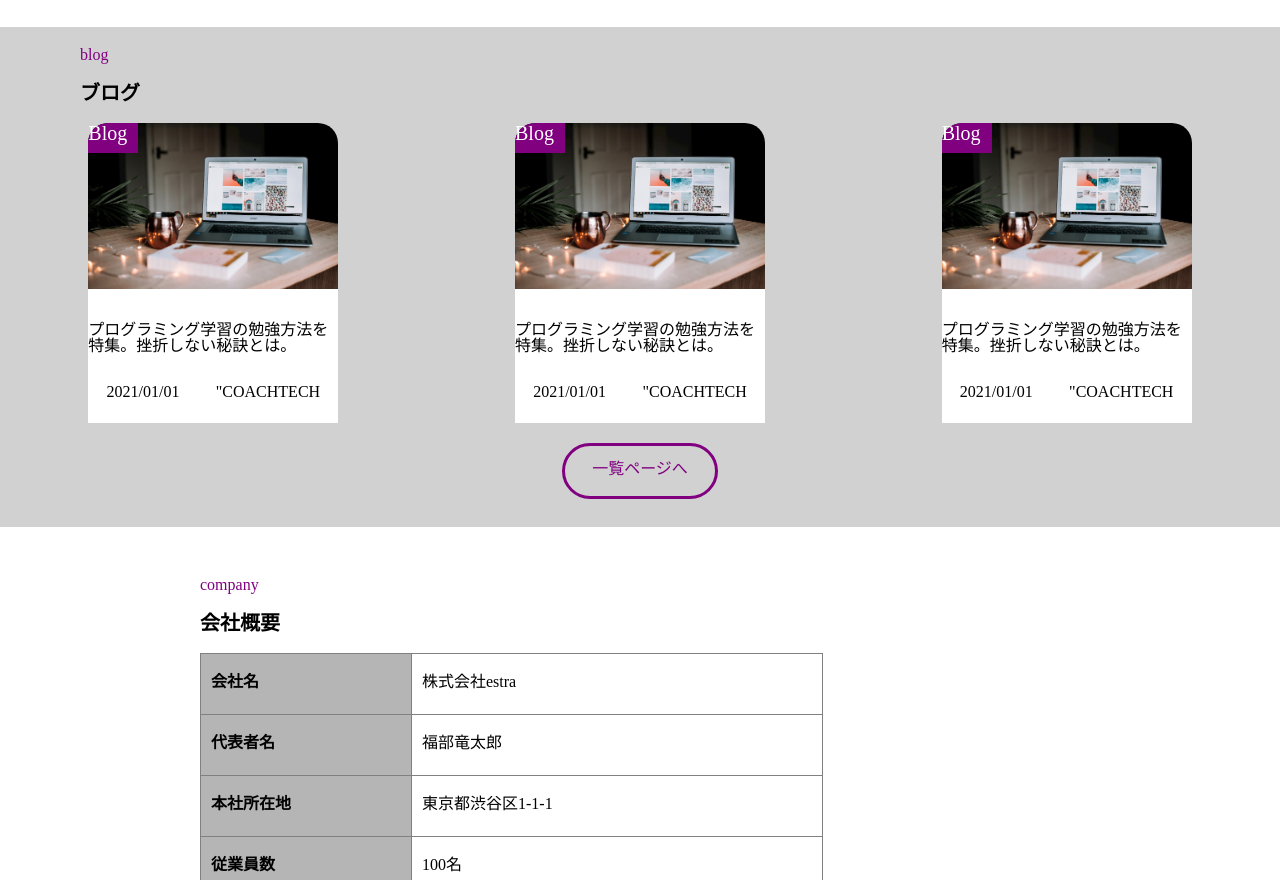
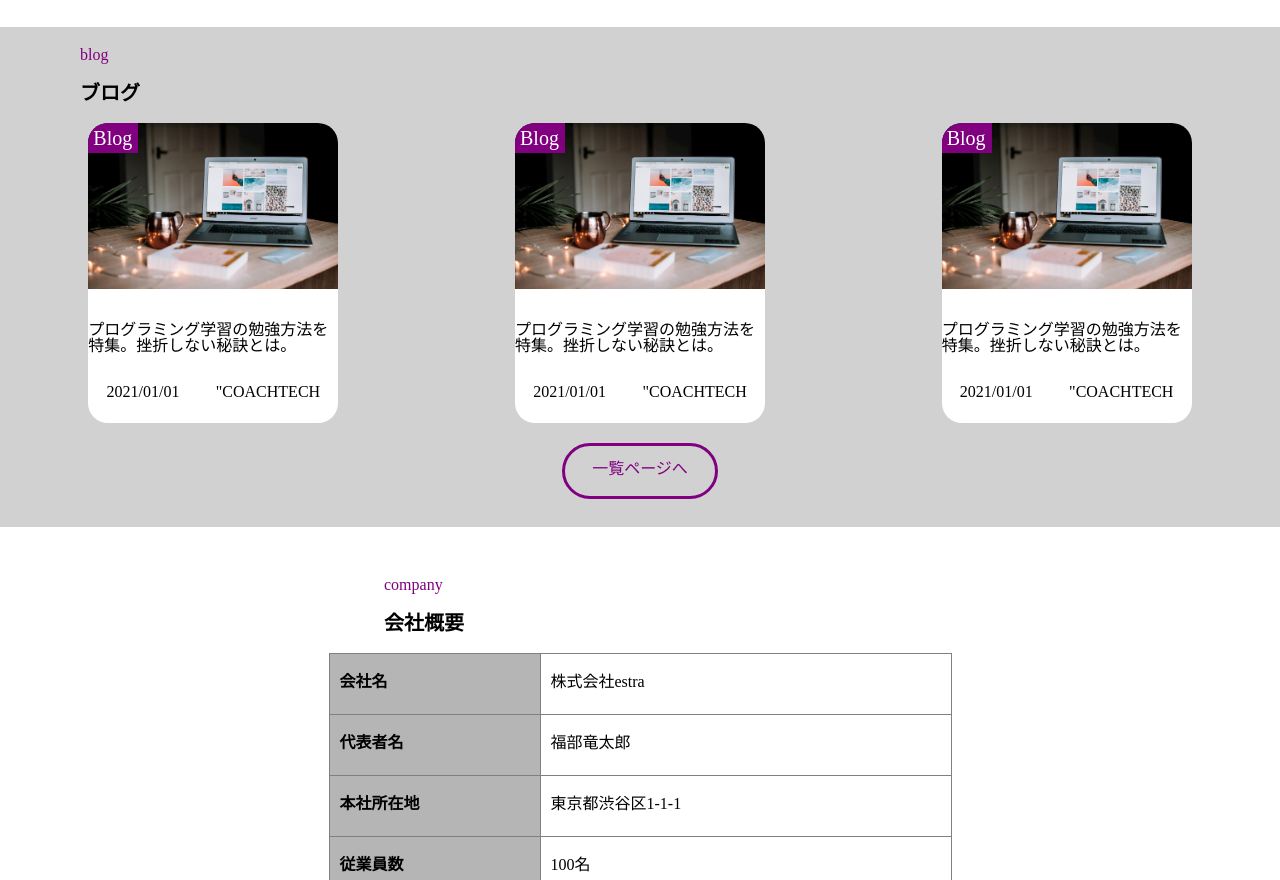
Before and after one commit to noahmeru/web-kadai, a plain HTML site: page index.html in a window 1280 px wide. Shown: the part 1920-2800 px from the top of the page. Drawn offline with Linux system fonts and the light colour scheme.

Commit message:
sevens commit

```diff
--- a/css/style.css
+++ b/css/style.css
@@ -25,6 +25,7 @@ a {
 .first-img{
   display: flex;
   flex-direction: row-reverse;
+  margin-right: 10%;
 }
 .main{
   position: relative;
@@ -33,11 +34,13 @@ a {
   position: absolute;
   top: 150px;
   right: 600px;
+  margin-right: 10%;
 }
 .text-1{
   font-size: 50px;
   padding-bottom: 20px;
   color: purple;
+  font-family:cursive;
 }
 .span-1{
   color: aqua;
@@ -114,6 +117,7 @@ a {
   right: 50px;
 }
 .about-text{
+  margin-right: 100px;
   transform: translate(20%,100px);
 }
 .service-rogo{
@@ -204,7 +208,7 @@ a {
   height: 300px;
   width: 250px;
   background-color: #fff;
-  border-radius: 20px 20px 0 0;
+  border-radius: 20px 20px 20px 20px;
   position: relative;
 }
 .blog-card-blog{
@@ -215,6 +219,10 @@ a {
   border-radius: 20px 0 0 0;
   background-color: purple;
   position: absolute;
+}
+.blog-card-blog .blog-card-blog-1{
+  display: inline-block;
+  padding: 5px 5px;
 }
 .blog-card-text-1{
   margin-bottom: 30px;
@@ -242,15 +250,16 @@ a {
 }
 .company-logo{
   color: purple;
-  margin: 50px 0 0 200px;
+  margin: 50px 0 0 30%;
 }
 .company-title{
   font-size: 20px;
   font-weight: bold;
-  margin: 20px 0 20px 200px;
+  margin: 20px 0 20px 30%;
 }
 .company-list{
-  margin-left: 200px;
+  display: flex;
+  justify-content: center;
 }
 .company-table-th{
   background-color: rgb(181, 181, 181);
@@ -286,7 +295,7 @@ position: relative;
   transform: translate(-50%,-50%);
 }
 .recruit-1-img{
-  width: auto;
+  width: 750px;
 }
 .recruit-2{
 width: 50%;
@@ -303,7 +312,7 @@ position: relative;
   transform: translate(-50%,-50%);
 }
 .recruit-2-img{
-  width: auto;
+  width: 750px;
 }
 .form-text{
   margin: 30px 0 20px 0px;
--- a/index.html
+++ b/index.html
@@ -84,6 +84,7 @@
       <p class="service-rogo">service</p>
       <p class="service-title">サービス内容</p>
     </div>
+    <div class="service-card-card">
       <div class="service-card-1">
         <img src="./img/service__first.svg" alt="" class="service-card-img-1">
         <h2 class="service-card-title-1">
@@ -116,6 +117,7 @@
         </div>
       </div>
     </div>
+  </div>
   <div class="blog">
     <div class="blog-1">
       <p class="blog-logo">blog</p>
@@ -123,7 +125,7 @@
     </div>
     <div class="blog-card">
       <div class="blog-card-1">
-        <p class="blog-card-blog">Blog</p>
+        <p class="blog-card-blog"><span class="blog-card-blog-1">Blog</span></p>
         <div class="blog-card-img">
           <img src="./img/blog__first.jpg" class="blog-img">
         </div>
@@ -138,7 +140,7 @@
         </div>
       </div>
       <div class="blog-card-1">
-        <p class="blog-card-blog">Blog</p>
+        <p class="blog-card-blog"><span class="blog-card-blog-1">Blog</span></p>
         <div class="blog-card-img">
           <img src="./img/blog__first.jpg" class="blog-img">
         </div>
@@ -153,7 +155,7 @@
         </div>
       </div>
       <div class="blog-card-1">
-        <p class="blog-card-blog">Blog</p>
+        <p class="blog-card-blog"><span class="blog-card-blog-1">Blog</span></p>
         <div class="blog-card-img">
           <img src="./img/blog__first.jpg" class="blog-img">
         </div>
```
Lines whose indentation alone changed are shown as unchanged.
